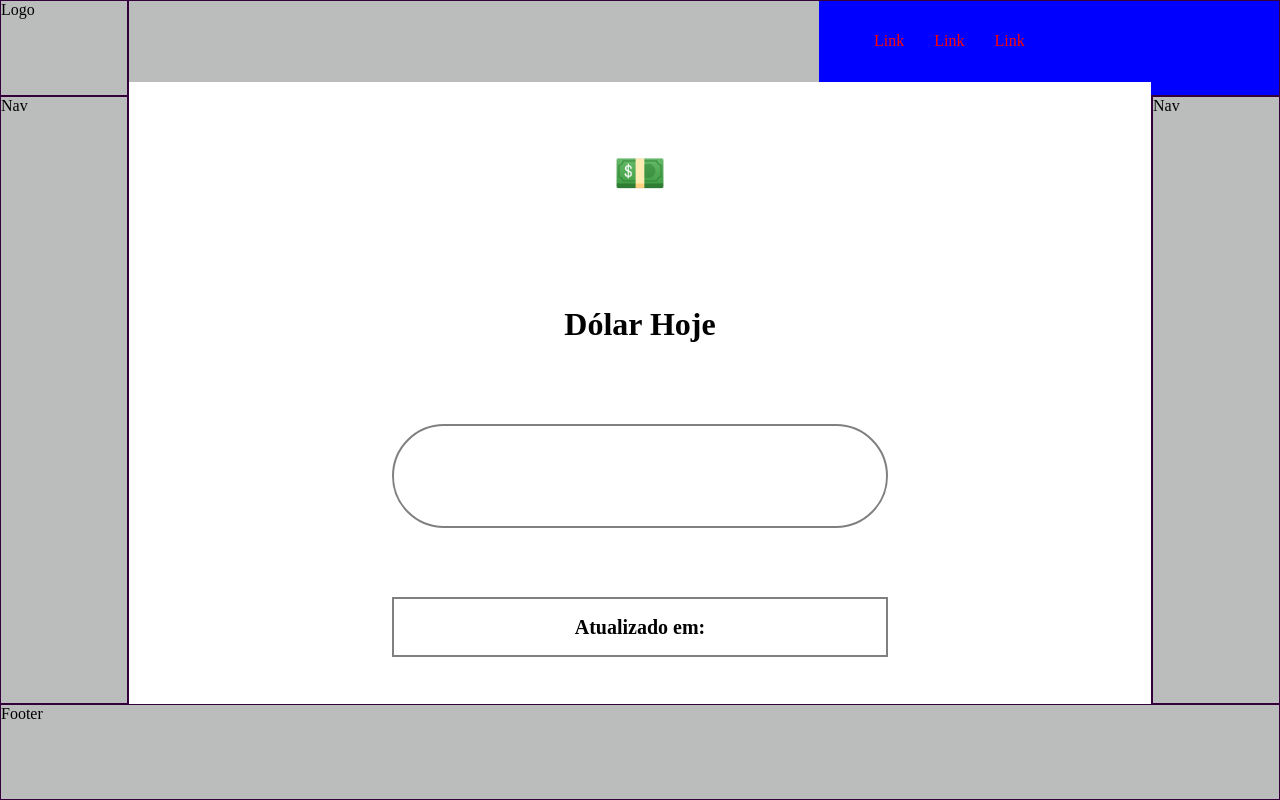
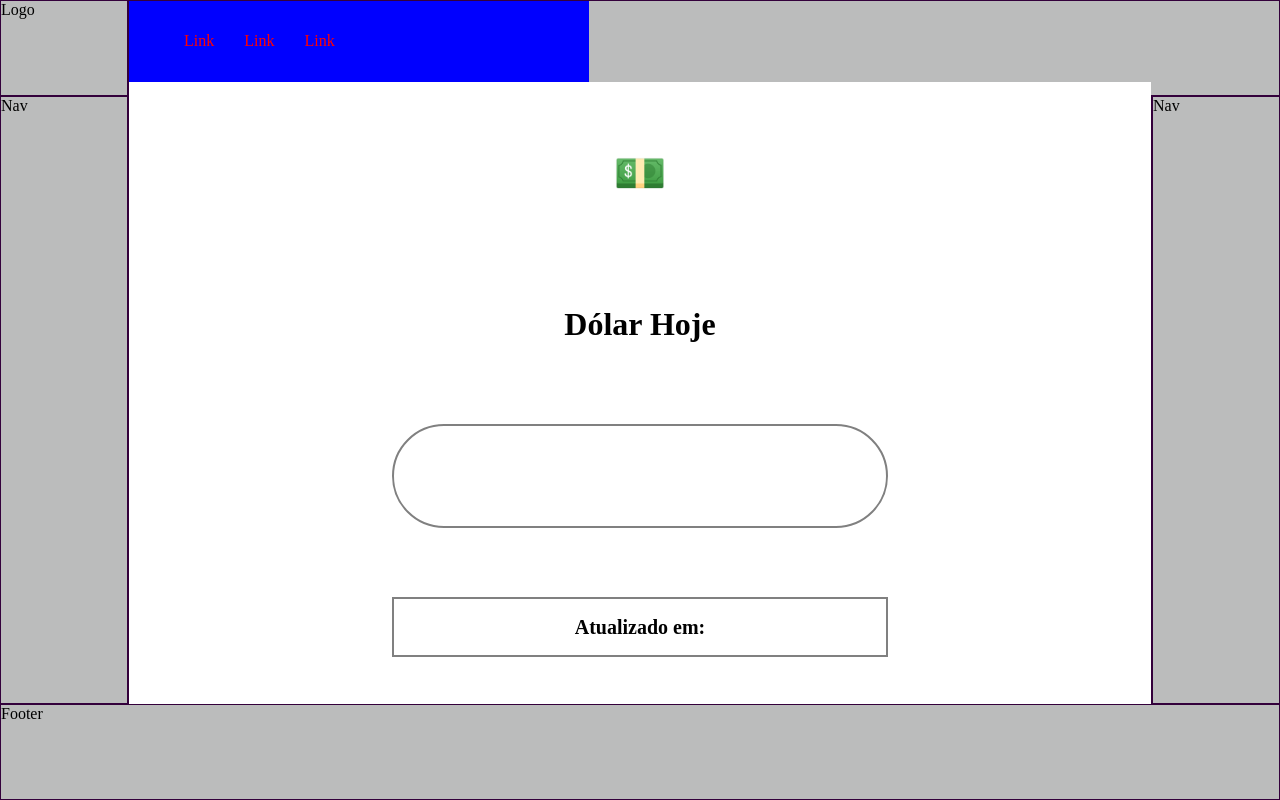
Before and after one commit to Rodrigo-Tibirica/DolarAtual.com, a React (Create React App) app: page / in a window 1280 px wide. Built offline with nearby package versions, Linux system fonts and the light colour scheme; no server answers.

Commit message:
LayoutAlfa

```diff
--- a/src/styles/css/App.css
+++ b/src/styles/css/App.css
@@ -17,7 +17,6 @@
   background: #bbbcbc;
   border: #33003b 1px solid;
   grid-column: 2/4;
-  justify-content: end;
 }
 
 .app div.main {
--- a/src/styles/css/Header.css
+++ b/src/styles/css/Header.css
@@ -1,27 +1,27 @@
-nav {
+.header nav {
   display: flex;
   background-color: blue;
   width: 40%;
   margin: 0;
 }
 
-nav ul {
+.header nav ul {
   display: flex;
   list-style-type: none;
 }
 
-nav ul li {
+.header nav ul li {
   padding: 15px;
 }
 
-nav ul li a {
+.header nav ul li a {
   text-decoration: none;
 }
 
-nav ul li a:hover {
+.header nav ul li a:hover {
   color: navy;
 }
 
-a {
+.header a {
   color: red;
 }
--- a/src/styles/sass/App.scss
+++ b/src/styles/sass/App.scss
@@ -24,7 +24,7 @@ $aside-width: 10%;
         background: $default-bg-color;
         border: $default-border;
         grid-column: 2/4;
-        justify-content: end;
+        // justify-content: flex-end;
     }
     div.main {
         background: $default-bg-color;
--- a/src/styles/sass/Header.scss
+++ b/src/styles/sass/Header.scss
@@ -1,4 +1,5 @@
-nav {
+.header{
+    nav{
         display: flex;
         background-color: blue;
         width: 40%;
@@ -25,3 +26,6 @@ nav {
     a {
         color: red;
     }
+
+
+}
```
Lines whose indentation alone changed are shown as unchanged.
